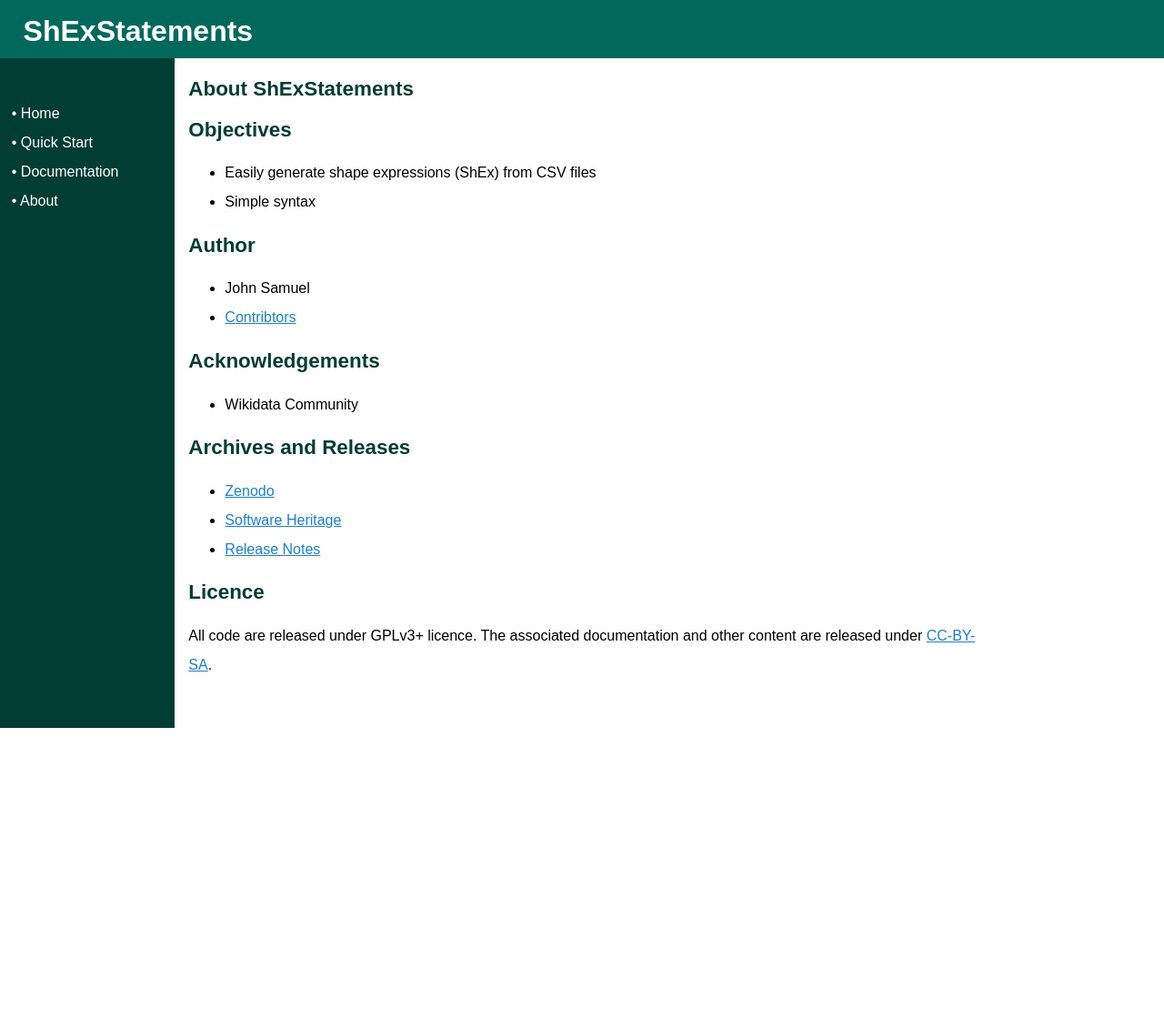
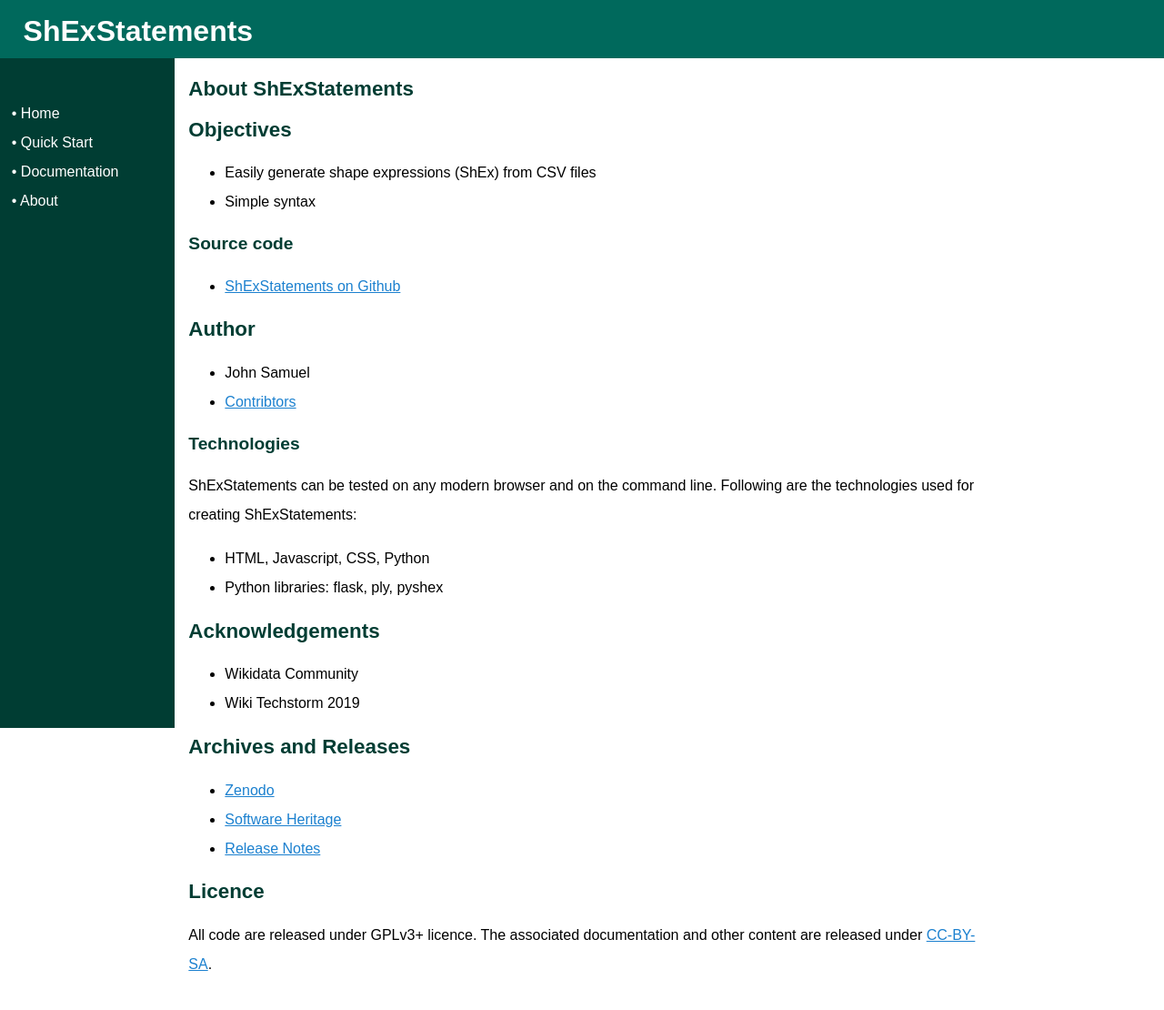
Before and after one commit to johnsamuelwrites/ShExStatements, a Flask app: page /about in a window 1280 px wide. Shown: the whole page at 91% size. Before the commit the page ends 800 px from the top, so only its background shows below. Run offline with Flask 2, Linux system fonts and the light colour scheme.

Commit message:
Update about section

```diff
--- a/requirements.txt
+++ b/requirements.txt
@@ -1,4 +1,3 @@
 ply
 pyshex
 flask
-flask-wtf
--- a/templates/about.html
+++ b/templates/about.html
@@ -9,17 +9,30 @@
         <li>Easily generate shape expressions (ShEx) from CSV files </li>
         <li>Simple syntax</li>
         </ul>
+        <h3>Source code</h3>
+        <ul>
+         <li><a href="https://github.com/johnsamuelwrites/ShExStatements">ShExStatements on Github</a></li>
+        </ul>
 
         <h2>Author</h2>
         <ul>
           <li>John Samuel</li>
           <li><a href="https://github.com/johnsamuelwrites/ShExStatements/graphs/contributors">Contribtors</a></li>
         </ul>
+        <h3>Technologies</h3>
+        <p>ShExStatements can be tested on any modern browser and on the command line.
+           Following are the technologies used for creating ShExStatements:
+        </p>
+        <ul>
+         <li>HTML, Javascript, CSS, Python</li>
+         <li>Python libraries: flask, ply, pyshex</li>
+        </ul>
 
         <h2>Acknowledgements</h2>
 
         <ul>
         <li>Wikidata Community</li>
+        <li>Wiki Techstorm 2019</li>
         </ul>
 
         <h2>Archives and Releases</h2>
```
